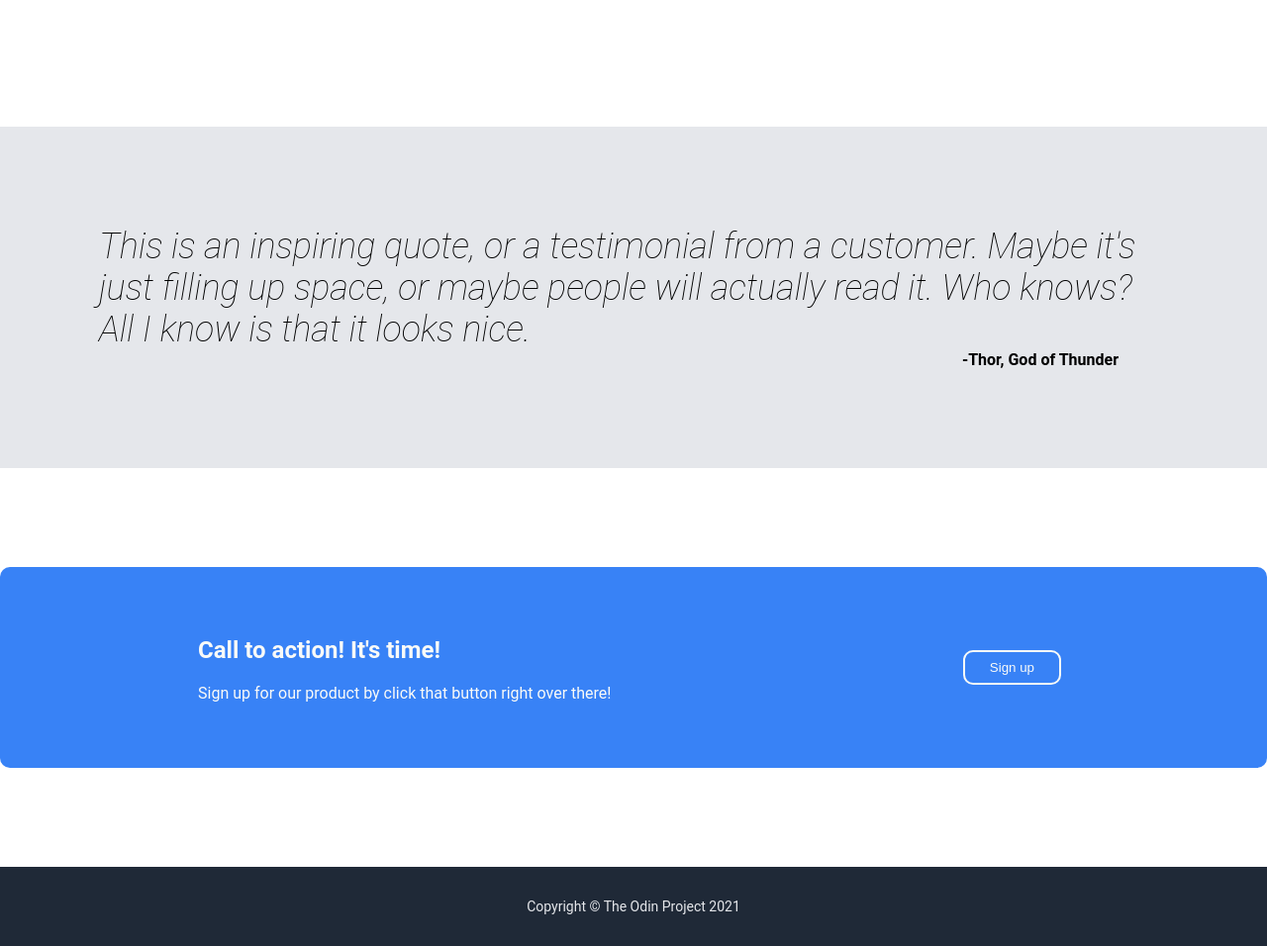
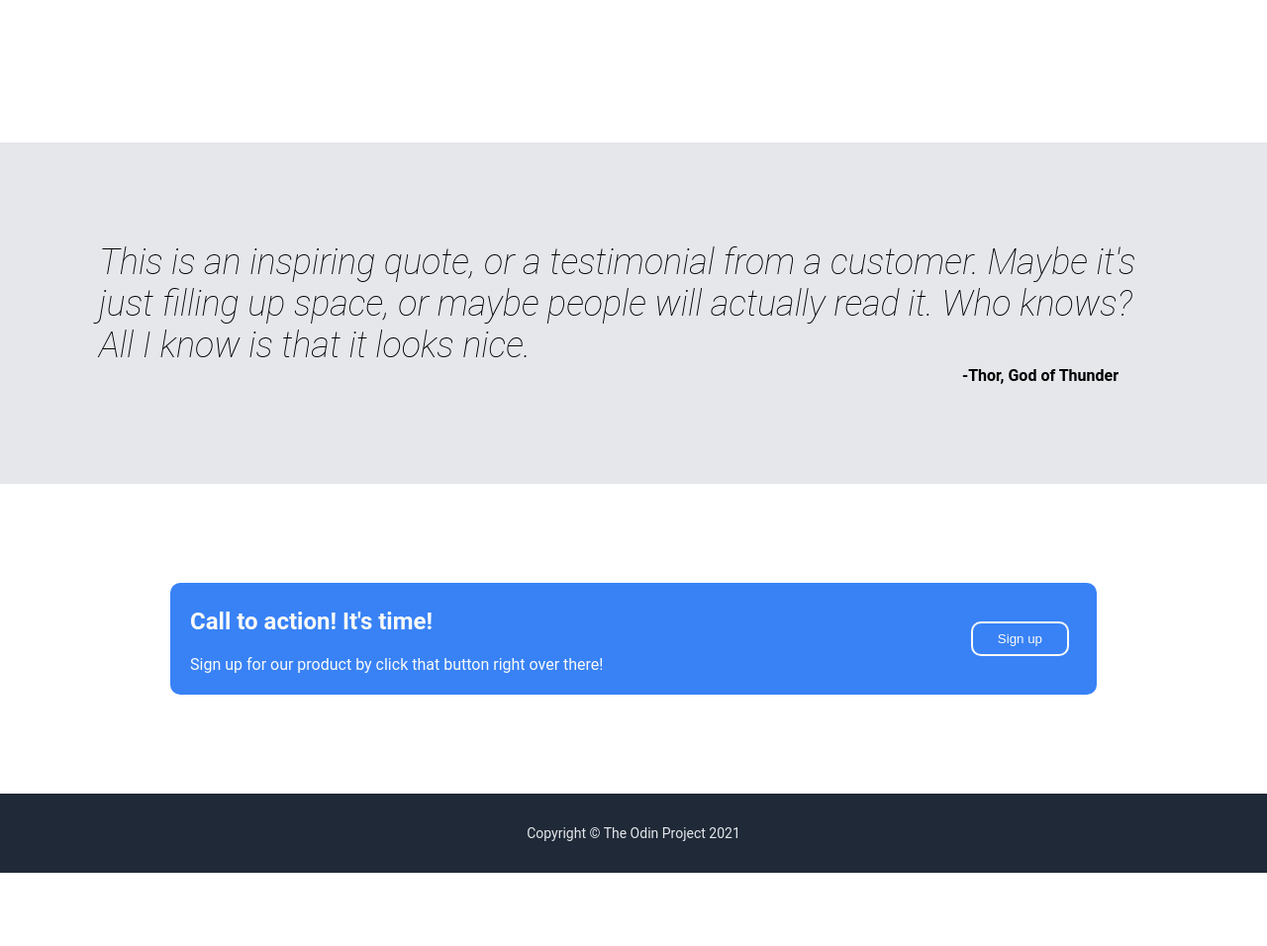
Before and after one commit to derrekcoleman/landing_page, a plain HTML site: page index.html in a window 1280 px wide. Shown: the part 860-1816 px from the top of the page at 99% size. After the commit the page ends 1742 px from the top, so only its background shows below. Drawn offline with Linux system fonts and the light colour scheme.

Commit message:
Add left/right padding to all containers
Resolves #2

```diff
--- a/index.html
+++ b/index.html
@@ -64,13 +64,14 @@
     </div>
     <div class="quote-attribution">-Thor, God of Thunder</div>
   </div>
-
-  <div class="cta-box">
-    <div class="cta-left">
-      <h2>Call to action! It's time!</h2>
-      <p>Sign up for our product by click that button right over there!</p>
+  <div class="cta-container">
+    <div class="cta-box">
+      <div class="cta-left">
+        <h2>Call to action! It's time!</h2>
+        <p>Sign up for our product by click that button right over there!</p>
+      </div>
+      <button class="cta-button">Sign up</button>
     </div>
-    <button class="cta-button">Sign up</button>
   </div>
 
   <div class="footer">
--- a/style.css
+++ b/style.css
@@ -1,12 +1,3 @@
-html {
-  box-sizing: border-box;
-}
-*,
-*::before,
-*::after {
-  box-sizing: inherit;
-}
-
 body {
   font-family: Roboto, 'Helvetica Neue', sans-serif;
   margin: 0;
@@ -14,6 +5,12 @@ body {
   /* flex-direction: column; */
   /* align-items: center; */
 }
+
+/* body > * {
+  background-color: red !important;
+  padding-left: 400px !important;
+  padding-right: 400px !important;
+} */
 
 ul {
   list-style-type: none;
@@ -29,7 +26,7 @@ a {
   display: flex;
   justify-content: space-between;
   align-items: center;
-  padding: 16px;
+  padding: 16px 100px;
 }
 
 .header-logo {
@@ -47,7 +44,8 @@ a {
 .hero-container {
   background-color: #1f2937;
   display: flex;
-  padding: 80px 0;
+  justify-content: space-between;
+  padding: 80px 100px;
 }
 
 .hero-secondary {
@@ -101,6 +99,7 @@ a {
   border: #3882f6 2px;
   border-style: solid;
   border-radius: 15px;
+  margin-bottom: 12px;
 }
 
 .quote-container {
@@ -112,6 +111,7 @@ a {
   font-size: 36px;
   font-weight: lighter;
   font-style: italic;
+  padding: 0;
 }
 
 .quote-attribution {
@@ -120,15 +120,22 @@ a {
   font-weight: 700;
 }
 
+.cta-container {
+  display: flex;
+  align-items: center;
+  justify-content: center;
+}
+
 .cta-box {
   background-color: #3882f6;
   color: #f9faf8;
   display: flex;
   align-items: center;
   justify-content: space-between;
-  padding: 50px 200px;
+  padding: 5px 20px;
   margin: 100px 0;
   border-radius: 10px;
+  width: 70%;
 }
 
 .cta-button {
```
